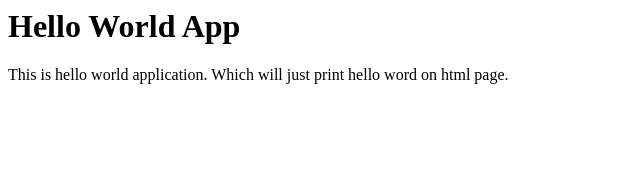
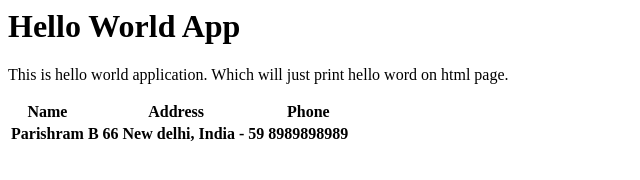
Before and after one commit to pari08yadav/test, a plain HTML site: page index.html in a window 1280 px wide. Shown: the whole page, without its empty margins (0-640 px from the left). Drawn offline with Linux system fonts and the light colour scheme.

Commit message:
Coded table

```diff
--- a/index.html
+++ b/index.html
@@ -5,6 +5,23 @@
 <body>
 	<h1>Hello World App</h1>
 	<p>This is hello world application. Which will just print hello word on html page.</p>
+
+
+	<table>
+	<tr>
+	<th>Name</th>
+	<th>Address</th>
+	<th>Phone</th>
+	</tr>
+
+	<tr>
+	<th>Parishram</th>
+	<th>B 66 New delhi, India - 59</th>
+	<th>8989898989</th>
+	</tr>
+
+	</table>
+
 </body>
 
 
```
